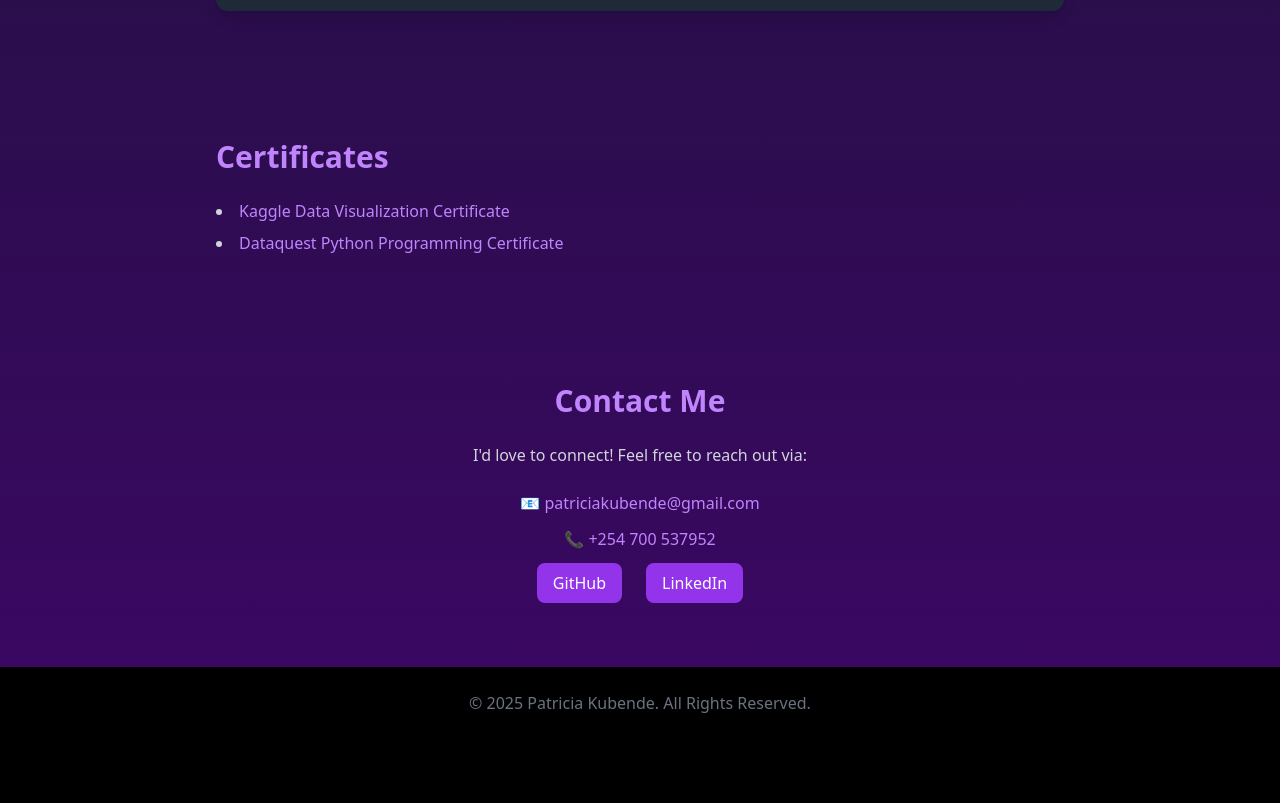
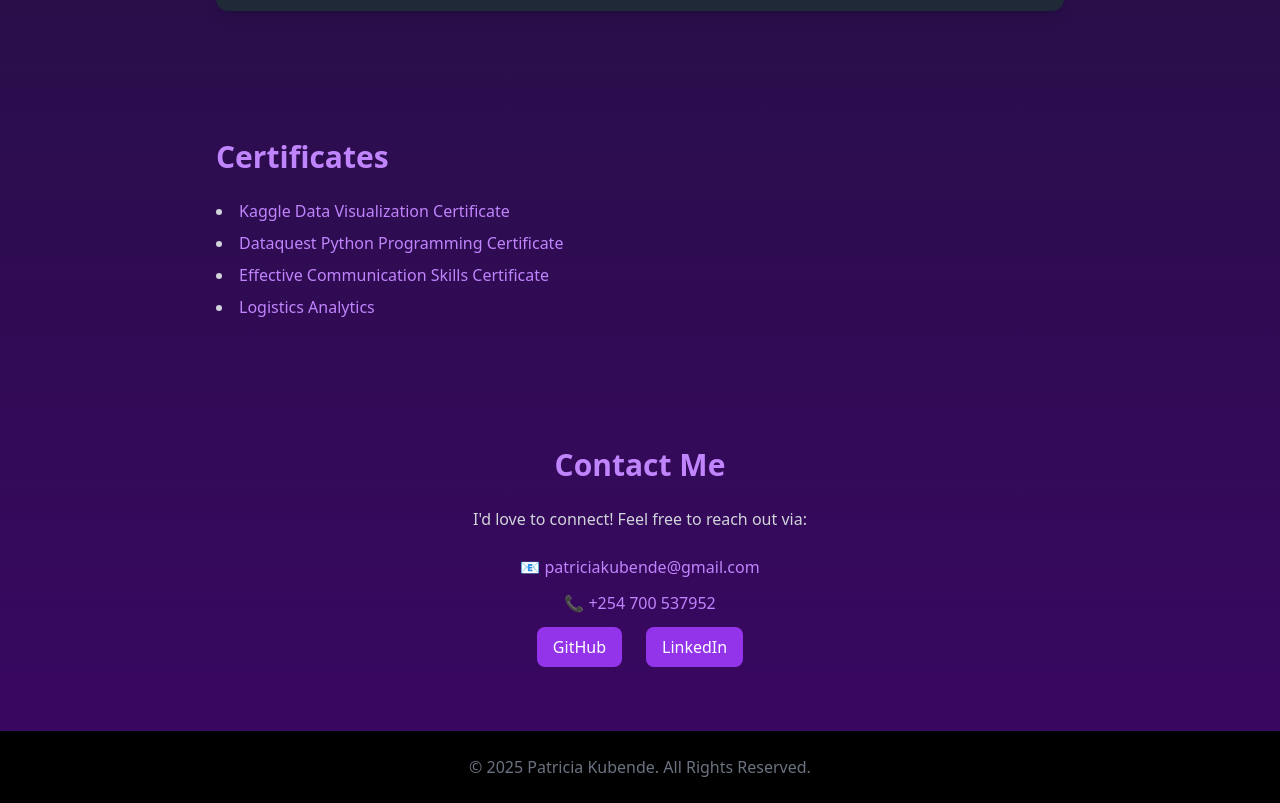
Before and after one commit to Patricia-Kubende/my-portfolio, a React (Create React App) app: page / in a window 1280 px wide. Shown: the part 2977-3780 px from the top of the page. Before the commit the page ends 3716 px from the top, so only its background shows below. Built offline with nearby package versions, Linux system fonts and the light colour scheme.

Commit message:
Updated certificates section and added experience details

```diff
--- a/src/App.js
+++ b/src/App.js
@@ -214,6 +214,27 @@ function App() {
               Dataquest Python Programming Certificate
             </a>
           </li>
+          <li>
+            <a
+              href="https://www.mindluster.com/student/certificate/afe4fc7b"
+              target="_blank"
+              rel="noopener noreferrer"
+              className="text-purple-400 hover:underline"
+            >
+              Effective Communication Skills Certificate
+            </a>
+          </li>
+          <li>
+            <a
+              href="https://www.mindluster.com/student/certificate/405d78b1"
+              target="_blank"
+              rel="noopener noreferrer"
+              className="text-purple-400 hover:underline"
+            >
+              Logistics Analytics
+            </a>
+          </li>
+
         </ul>
       </section>
 
```
